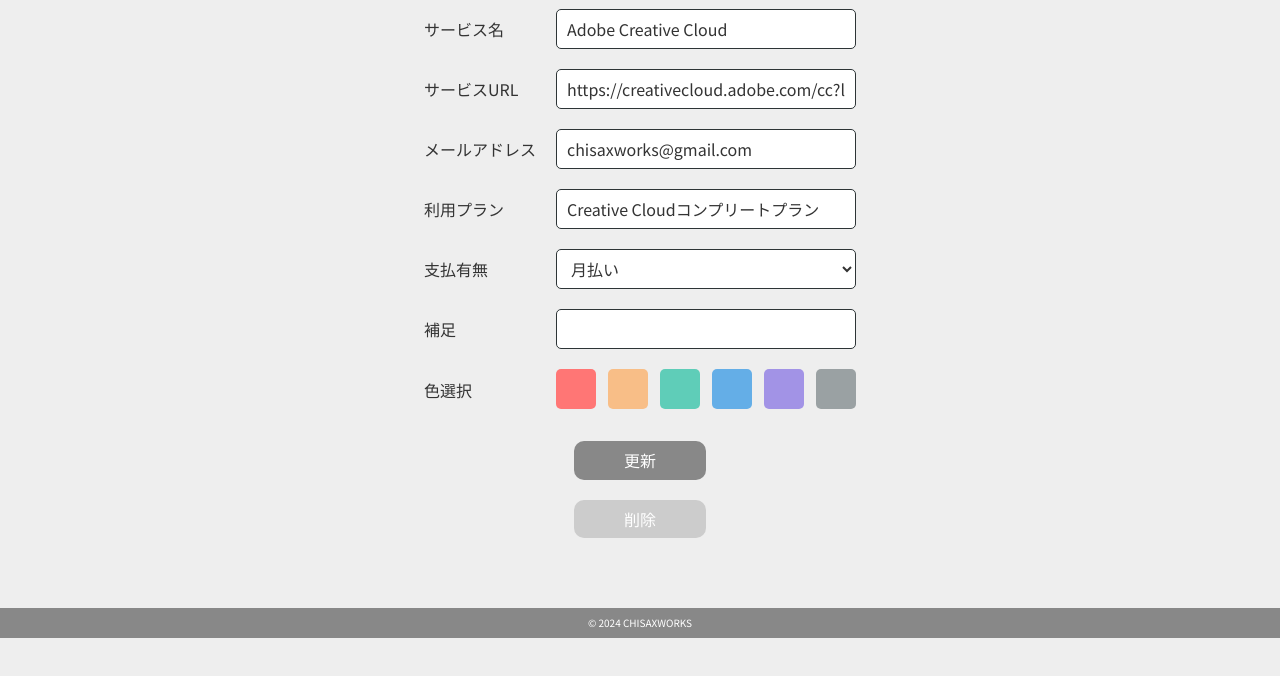
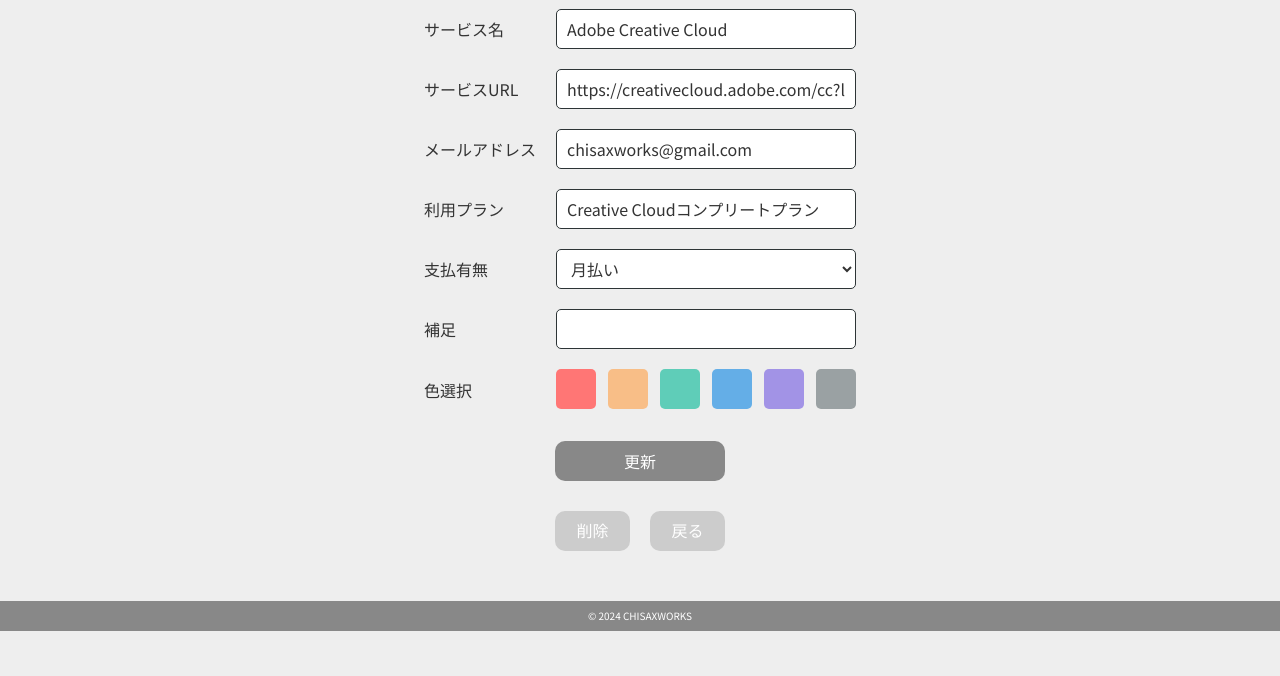
Before and after one commit to chisaxworks/gs_kadai09_php3, a PHP site: page /edit.php?id=48 in a window 1280 px wide. Shown: the part 124-800 px from the top of the page. Run offline with PHP 8.4, Linux system fonts and the light colour scheme; data comes from the database, SQL or seed files in the repository; some web fonts are replaced.

Commit message:
編集画面に戻るボタン追加

```diff
--- a/css/style.css
+++ b/css/style.css
@@ -61,7 +61,7 @@ p.normal {
 .add_btn {
     background-color: #333333;
     color: #ffffff;
-    position: absolute;
+    position: fixed;
     right: 20px;
     top: 10px;
     border-radius: 50%;
@@ -120,7 +120,9 @@ select.inputarea {
     background-color: #888888;
     display: block;
     margin: 20px auto;
-    padding: 10px 50px;
+    padding: 10px;
+    width: 170px;
+    height: 40px;
 }
 
 .submit_btn:hover {
@@ -316,18 +318,25 @@ input[type="radio"] {
     opacity: 0.6;
 }
 
-.delete_btn {
+.otherbtn_wrap {
+    display: flex;
+    column-gap: 20px;
+    justify-content: center;
+    padding-top: 10px;
+}
+
+.delete_btn, .back_btn2 {
     text-align: center;
     border-radius: 10px;
     color: #ffffff;
     background-color: #cccccc;
-    display: flex;
-    width: fit-content;
-    margin: 20px auto;
-    padding: 10px 50px;
+    display: block;
+    padding: 10px;
+    width: 75px;
+    height: 40px;
 }
 
-.delete_btn:hover {
+.delete_btn:hover, .back_btn2:hover {
     background-color: #333333;
     color: #fdcb6e;
 }
--- a/edit.php
+++ b/edit.php
@@ -77,8 +77,9 @@ if ($status === false) {
             <input type="hidden" name="id" value="<?= $result['id'] ?>">
             <input type="submit" value="更新" class="submit_btn">
         </div>
-        <div>
+        <div class="otherbtn_wrap">
             <a href="delete.php?id=<?= $result['id'] ?>" class="delete_btn">削除</a>
+            <a class="back_btn2" href="index.php">戻る</a>
         </div>
     </form>
 </div>
```
